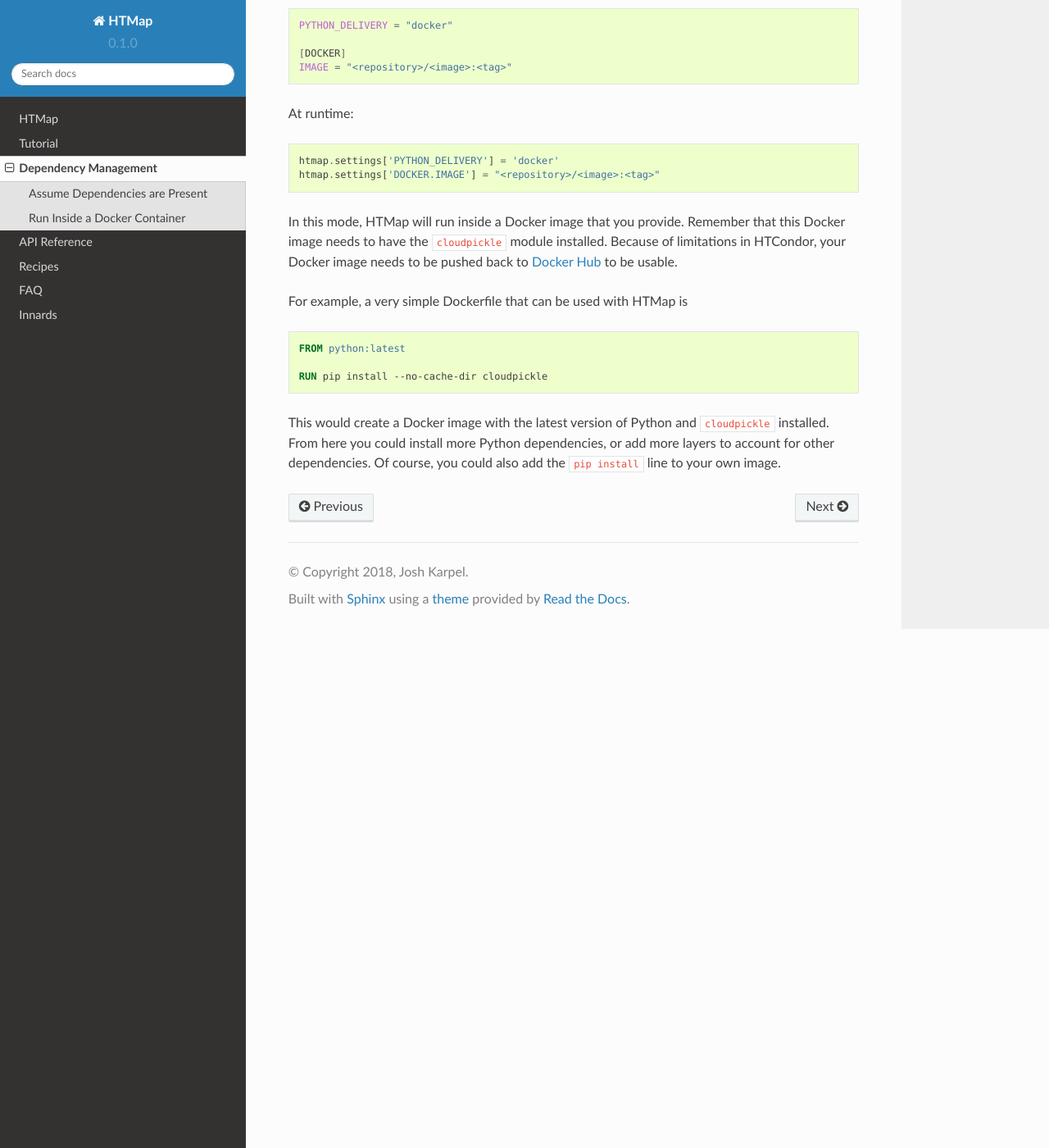
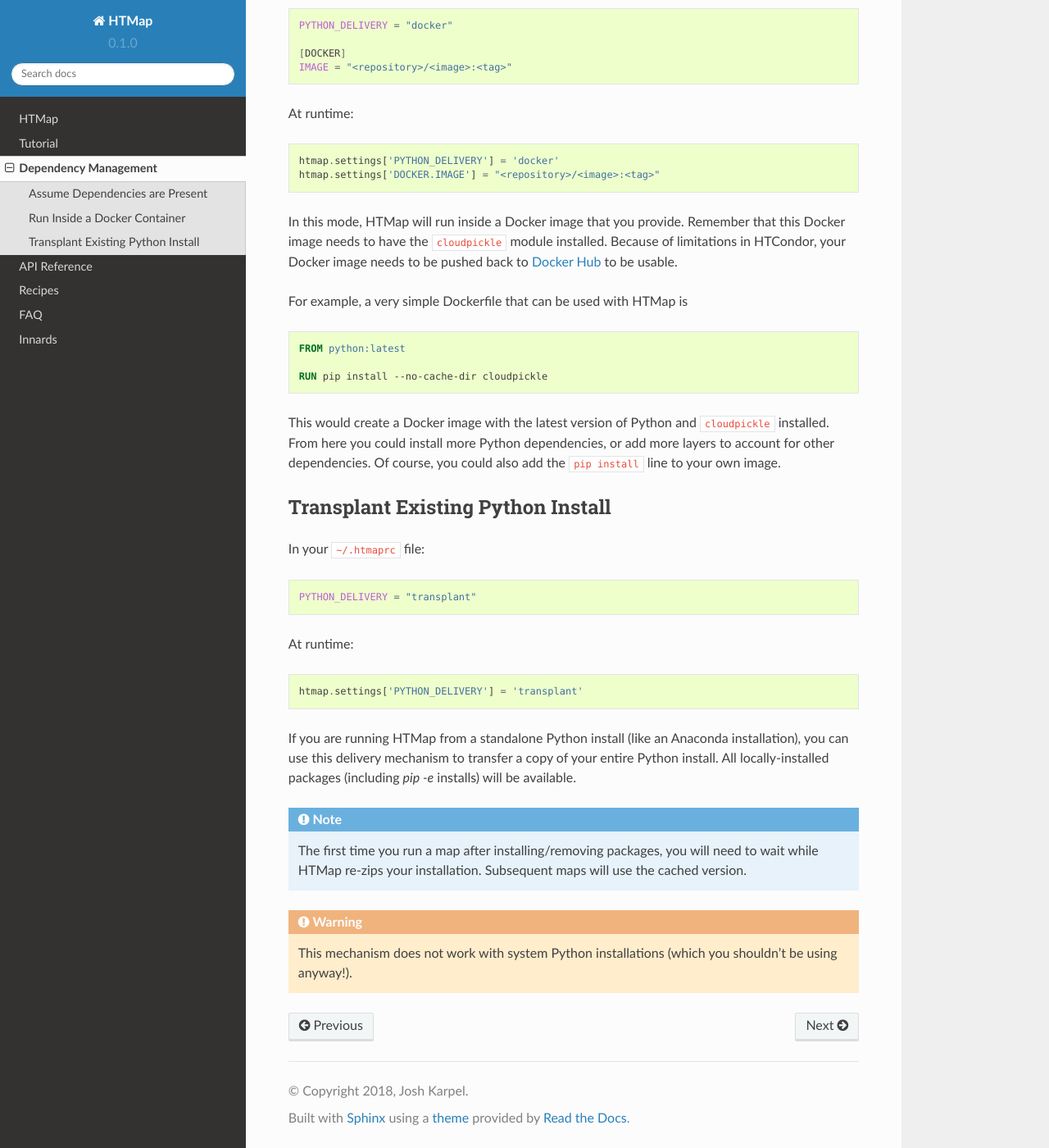
Before and after one commit to htcondor/htmap, a Sphinx documentation site: the page built from docs/source/dependencies.rst, in a window 1280 px wide and 1400 px high, scrolled down 874 px. Shown: the whole window at 82% size. Built offline with Sphinx 7.4.7 and the Read the Docs theme 2.0.0, drawn with Linux system fonts in a browser that asks for light colours; the version number is read from the project's files by our own code; some of the changed text lies outside the part shown.

Commit message:
docs on transplant, and warning about interacting with MapResult after remove

```diff
--- a/docs/source/dependencies.rst
+++ b/docs/source/dependencies.rst
@@ -16,6 +16,7 @@ HTMap requires that the execute location can execute a Python script as an execu
 
 and that the Python that the shebang finds has the module ``cloudpickle`` installed.
 
+
 Assume Dependencies are Present
 -------------------------------
 
@@ -31,8 +32,9 @@ At runtime:
 
     htmap.settings['PYTHON_DELIVERY'] = 'assume'
 
-In this mode, HTMap assumes that any dependencies, including the Python install, are already present.
+In this mode, HTMap assumes that a Python installation with all Python dependencies is already present.
 Additional dependencies can still be delivered via :class:`MapOptions`.
+
 
 Run Inside a Docker Container
 -----------------------------
@@ -68,3 +70,31 @@ For example, a very simple Dockerfile that can be used with HTMap is
 This would create a Docker image with the latest version of Python and ``cloudpickle`` installed.
 From here you could install more Python dependencies, or add more layers to account for other dependencies.
 Of course, you could also add the ``pip install`` line to your own image.
+
+
+Transplant Existing Python Install
+----------------------------------
+
+In your ``~/.htmaprc`` file:
+
+.. code-block:: bash
+
+    PYTHON_DELIVERY = "transplant"
+
+At runtime:
+
+.. code-block:: python
+
+    htmap.settings['PYTHON_DELIVERY'] = 'transplant'
+
+If you are running HTMap from a standalone Python install (like an Anaconda installation), you can use this delivery mechanism to transfer a copy of your entire Python install.
+All locally-installed packages (including `pip -e` installs) will be available.
+
+.. note::
+
+    The first time you run a map after installing/removing packages, you will need to wait while HTMap re-zips your installation.
+    Subsequent maps will use the cached version.
+
+.. warning::
+
+    This mechanism does not work with system Python installations (which you shouldn't be using anyway!).
```
Also changed, not shown: 1 other file.
